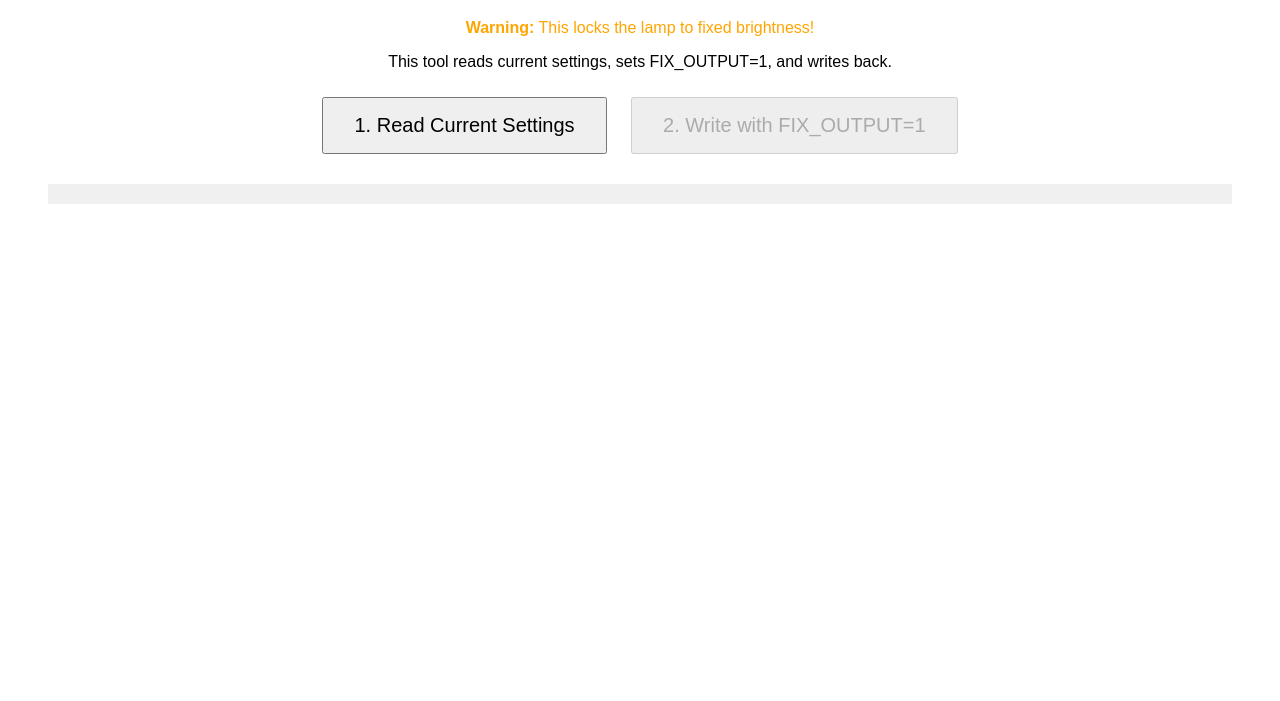
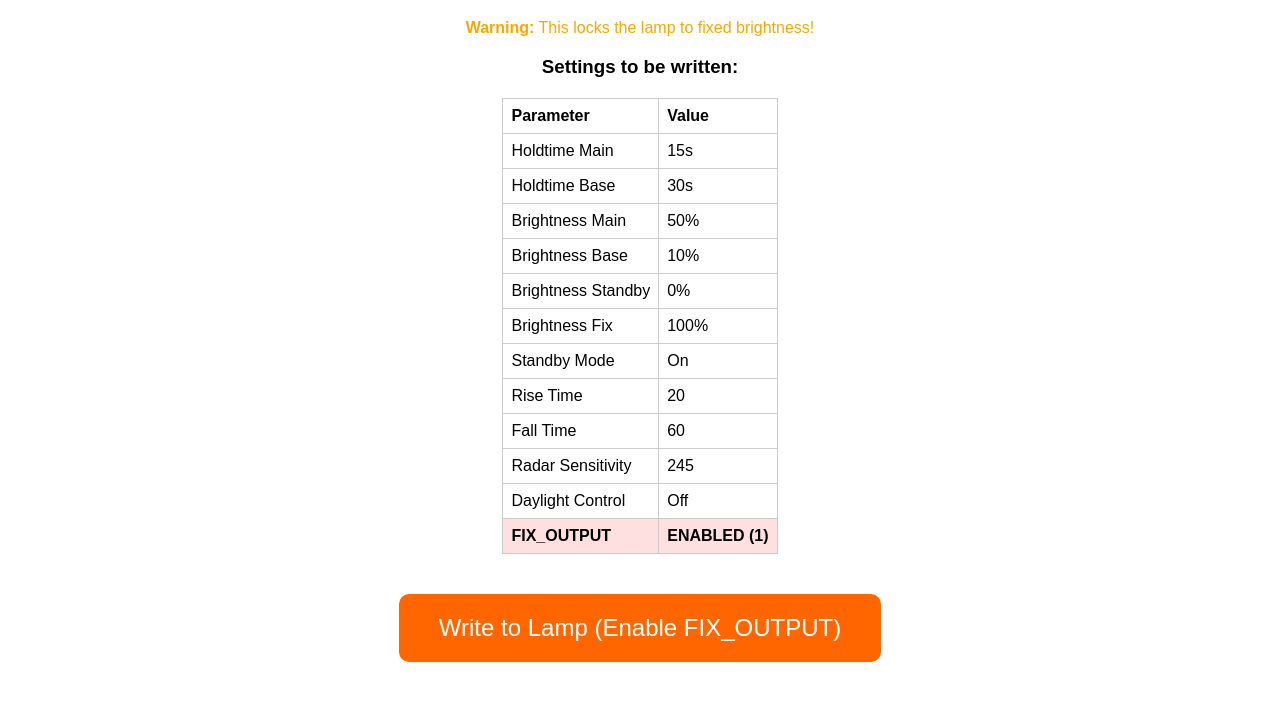
Before and after one commit to GreenCanteen-net/nfc_saver, a plain HTML site: page enable_fix_output.html in a window 1280 px wide. Shown: the part 89-790 px from the top of the page. Drawn offline with Linux system fonts and the light colour scheme.

Commit message:
simplify with fixed params

```diff
--- a/enable_fix_output.html
+++ b/enable_fix_output.html
@@ -6,65 +6,43 @@
     <title>Enable FIX_OUTPUT</title>
     <style>
         body { font-family: Arial; padding: 20px; text-align: center; }
-        button { font-size: 20px; padding: 15px 30px; margin: 10px; }
+        button { font-size: 24px; padding: 20px 40px; margin: 20px; background: #ff6600; color: white; border: none; border-radius: 10px; }
         .success { color: green; }
         .error { color: red; }
         .info { color: blue; }
         .warning { color: orange; }
-        #log { text-align: left; background: #f0f0f0; padding: 10px; margin: 20px; font-family: monospace; font-size: 12px; max-height: 300px; overflow-y: auto; }
+        table { margin: 20px auto; border-collapse: collapse; }
+        td, th { border: 1px solid #ccc; padding: 8px; text-align: left; }
     </style>
 </head>
 <body>
     <h1>Enable FIX_OUTPUT</h1>
     <p class="warning"><b>Warning:</b> This locks the lamp to fixed brightness!</p>
-    <p>This tool reads current settings, sets FIX_OUTPUT=1, and writes back.</p>
 
-    <button onclick="readNFC()">1. Read Current Settings</button>
-    <button onclick="writeNFC()" id="writeBtn" disabled>2. Write with FIX_OUTPUT=1</button>
+    <h3>Settings to be written:</h3>
+    <table>
+        <tr><th>Parameter</th><th>Value</th></tr>
+        <tr><td>Holdtime Main</td><td>15s</td></tr>
+        <tr><td>Holdtime Base</td><td>30s</td></tr>
+        <tr><td>Brightness Main</td><td>50%</td></tr>
+        <tr><td>Brightness Base</td><td>10%</td></tr>
+        <tr><td>Brightness Standby</td><td>0%</td></tr>
+        <tr><td>Brightness Fix</td><td>100%</td></tr>
+        <tr><td>Standby Mode</td><td>On</td></tr>
+        <tr><td>Rise Time</td><td>20</td></tr>
+        <tr><td>Fall Time</td><td>60</td></tr>
+        <tr><td>Radar Sensitivity</td><td>245</td></tr>
+        <tr><td>Daylight Control</td><td>Off</td></tr>
+        <tr style="background:#ffe0e0"><td><b>FIX_OUTPUT</b></td><td><b>ENABLED (1)</b></td></tr>
+    </table>
+
+    <button onclick="writeNFC()">Write to Lamp (Enable FIX_OUTPUT)</button>
 
     <p id="status"></p>
-    <div id="log"></div>
 
     <script>
-    let currentData = null;
-    const PREFIX = 'xxxxxxxxxxxxxxxxxxxxxxxxxxxxxxx';
-
-    function log(msg) {
-        const logDiv = document.getElementById('log');
-        logDiv.innerHTML += msg + '<br>';
-        logDiv.scrollTop = logDiv.scrollHeight;
-    }
-
-    function parseParams(data) {
-        const params = {};
-        const regex = /xt(\d{2})n([0-9a-f]{2})v([0-9a-f]{8})/gi;
-        let match;
-        while ((match = regex.exec(data)) !== null) {
-            const type = match[1];
-            const num = match[2].toLowerCase();
-            const value = match[3].toLowerCase();
-            params[`t${type}n${num}`] = value;
-            log(`Found: type=${type} num=${num} value=${value}`);
-        }
-        return params;
-    }
-
-    function buildDataString(params) {
-        let data = PREFIX;
-        for (const [key, value] of Object.entries(params)) {
-            const type = key.substring(1, 3);
-            const num = key.substring(4, 6);
-            data += `xt${type}n${num}v${value}`;
-        }
-        while (data.length < 800) {
-            data += 'x';
-        }
-        return data;
-    }
-
-    async function readNFC() {
+    async function writeNFC() {
         const status = document.getElementById('status');
-        document.getElementById('log').innerHTML = '';
 
         if (!('NDEFReader' in window)) {
             status.innerHTML = '<span class="error">Web NFC not supported. Use Chrome on Android.</span>';
@@ -73,95 +51,37 @@
 
         try {
             status.innerHTML = '<span class="info">Hold phone to lamp NFC...</span>';
+
+            // Fixed parameters + FIX_OUTPUT=1
+            // n01=15(0x0F), n02=30(0x1E), n03=50(0x32), n04=10(0x0A), n05=0, n06=100(0x64), n07=1, n09=20(0x14), n0a=60(0x3C), n0b=1, n0c=245(0xF5), n11=0
+            const data = 'xxxxxxxxxxxxxxxxxxxxxxxxxxxxxxx' +
+                'xt02n01v0000000f' +  // Holdtime Main: 15s
+                'xt02n02v0000001e' +  // Holdtime Base: 30s
+                'xt02n03v00000032' +  // Brightness Main: 50%
+                'xt02n04v0000000a' +  // Brightness Base: 10%
+                'xt02n05v00000000' +  // Brightness Standby: 0%
+                'xt02n06v00000064' +  // Brightness Fix: 100%
+                'xt02n07v00000001' +  // Standby Mode: On
+                'xt02n09v00000014' +  // Rise Time: 20
+                'xt02n0av0000003c' +  // Fall Time: 60
+                'xt02n0bv00000001' +  // FIX_OUTPUT: ENABLED
+                'xt02n0cv000000f5' +  // Radar Sensitivity: 245
+                'xt02n11v00000000' +  // Daylight Control: Off
+                'x'.repeat(500);      // Padding
+
+            const url = 'https://nfc.ledcity.ch/?data=' + data + '&flag=exportsettings';
+
             const ndef = new NDEFReader();
-            const controller = new AbortController();
+            await ndef.write({
+                records: [{ recordType: "url", data: url }]
+            });
 
-            await ndef.scan({ signal: controller.signal });
-
-            ndef.onreading = event => {
-                controller.abort();
-                log('NFC tag detected!');
-
-                for (const record of event.message.records) {
-                    if (record.recordType === "url") {
-                        const decoder = new TextDecoder();
-                        const url = decoder.decode(record.data);
-                        log('URL: ' + url.substring(0, 100) + '...');
-
-                        const match = url.match(/data=([^&]+)/);
-                        if (match) {
-                            currentData = parseParams(match[1]);
-
-                            const fixOutput = currentData['t02n0b'];
-                            if (fixOutput) {
-                                log(`<b>Current FIX_OUTPUT (n0b): ${fixOutput} (${parseInt(fixOutput, 16) === 0 ? 'DISABLED' : 'ENABLED'})</b>`);
-                            } else {
-                                log('<b>FIX_OUTPUT (n0b): not set in NFC</b>');
-                            }
-
-                            const brightnessfix = currentData['t02n06'];
-                            if (brightnessfix) {
-                                log(`<b>Current BRIGHTNESS_FIX (n06): ${parseInt(brightnessfix, 16)}%</b>`);
-                            } else {
-                                log('<b>BRIGHTNESS_FIX (n06): not set (will use default 100%)</b>');
-                            }
-
-                            document.getElementById('writeBtn').disabled = false;
-                            status.innerHTML = '<span class="success">✓ Read complete. Now tap "Write" button.</span>';
-                        } else {
-                            status.innerHTML = '<span class="error">Could not parse URL data</span>';
-                        }
-                    }
-                }
-            };
-
-            ndef.onreadingerror = () => {
-                status.innerHTML = '<span class="error">Error reading NFC tag</span>';
-            };
+            status.innerHTML = '<span class="warning">✓ Done! Lamp will reboot with FIX_OUTPUT ENABLED.</span>';
 
         } catch (error) {
             status.innerHTML = '<span class="error">Error: ' + error.message + '</span>';
         }
     }
-
-    async function writeNFC() {
-        const status = document.getElementById('status');
-
-        if (!currentData) {
-            status.innerHTML = '<span class="error">Read settings first!</span>';
-            return;
-        }
-
-        try {
-            currentData['t02n0b'] = '00000001';
-            log('<b>Setting FIX_OUTPUT (t02n0b) = 00000001 (ENABLED)</b>');
-
-            // Also ensure BRIGHTNESS_FIX is set if not present
-            if (!currentData['t02n06']) {
-                currentData['t02n06'] = '00000064'; // 100%
-                log('<b>Setting BRIGHTNESS_FIX (t02n06) = 100%</b>');
-            }
-
-            const dataString = buildDataString(currentData);
-            const url = 'https://nfc.ledcity.ch/?data=' + dataString + '&flag=exportsettings';
-
-            log('Writing URL (' + url.length + ' chars)...');
-
-            status.innerHTML = '<span class="info">Hold phone to lamp NFC...</span>';
-            const ndef = new NDEFReader();
-
-            await ndef.write({
-                records: [{ recordType: "url", data: url }]
-            });
-
-            log('<span class="success">✓ Write successful!</span>');
-            status.innerHTML = '<span class="warning">✓ Done! Lamp will reboot and ENABLE FIX_OUTPUT (locked brightness).</span>';
-
-        } catch (error) {
-            status.innerHTML = '<span class="error">Error: ' + error.message + '</span>';
-            log('Error: ' + error.message);
-        }
-    }
     </script>
 </body>
 </html>
```
Also changed, not shown: disable_fix_output.html (+46 -122 lines).
